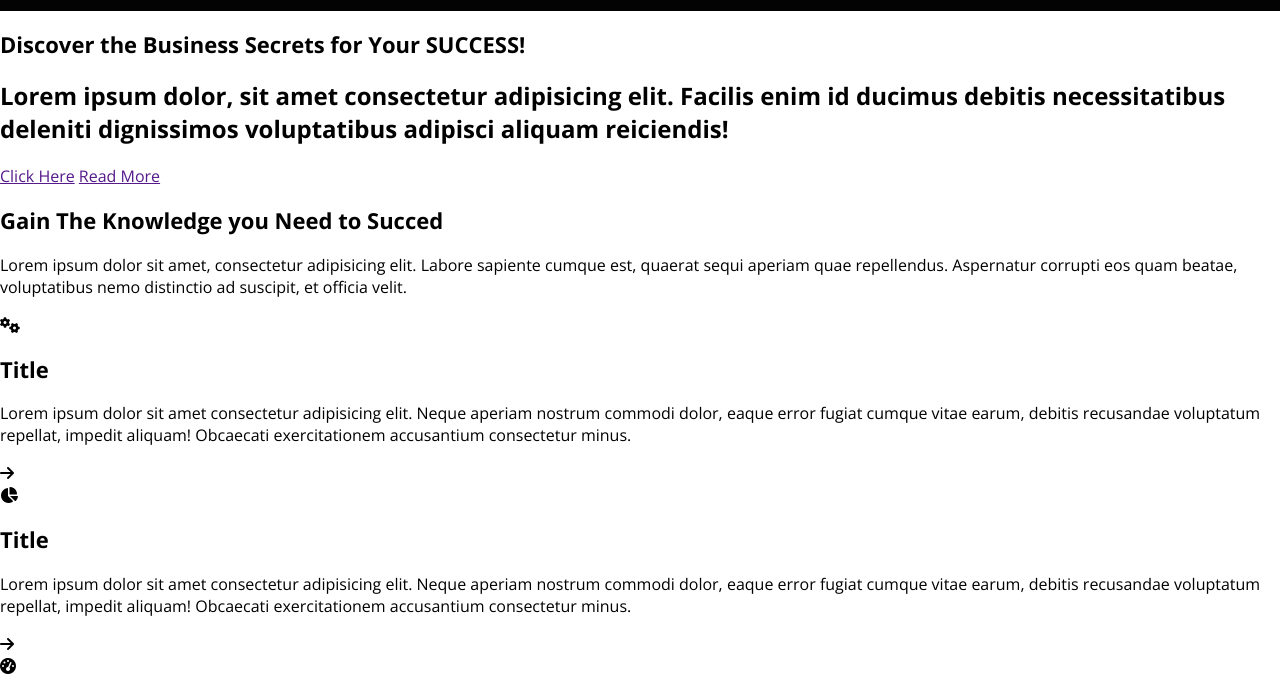
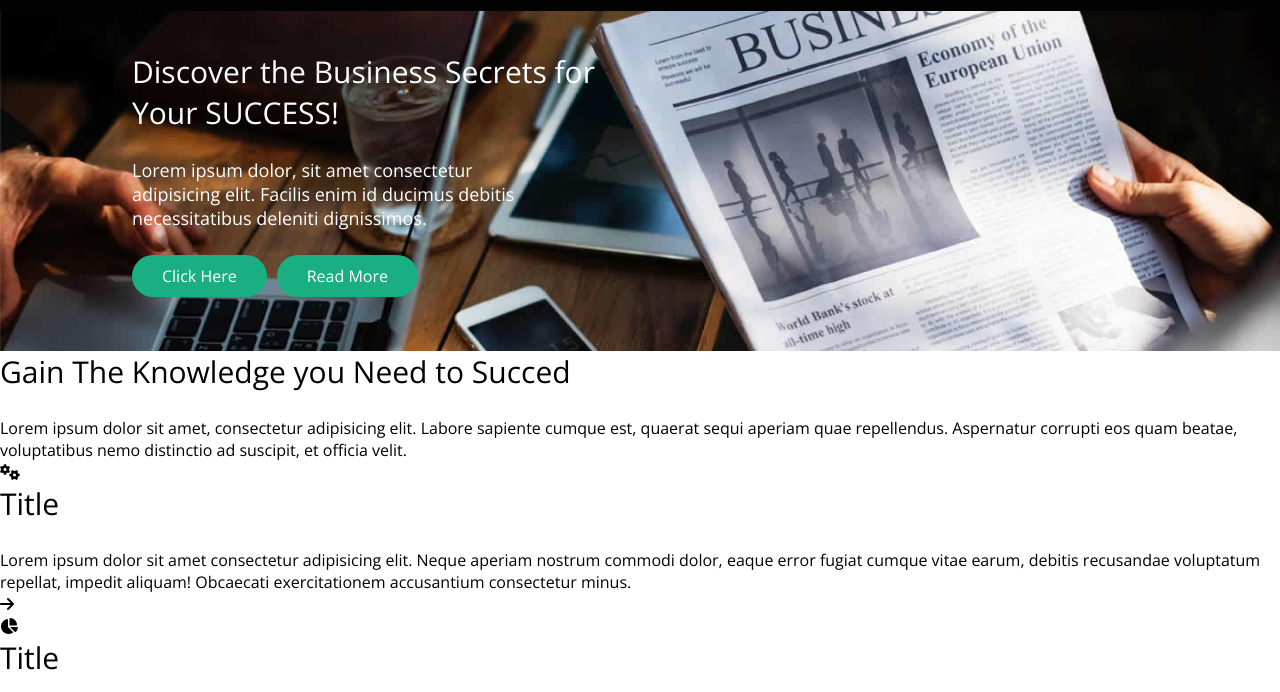
Before and after one commit to hanaheyo/Business, a plain HTML site: page index.html in a window 1280 px wide. Shown: the part 68-760 px from the top of the page. Drawn offline with nearby package versions, Linux system fonts and the light colour scheme.

Commit message:
CSS: Home

```diff
--- a/index.html
+++ b/index.html
@@ -1,12 +1,10 @@
 <!DOCTYPE html>
 <html lang="en">
+
 <head>
   <meta charset="UTF-8" />
   <meta name="viewport" content="width=device-width, initial-scale=1.0" />
-    <script
-      src="https://kit.fontawesome.com/73b133f9f0.js"
-      crossorigin="anonymous"
-    ></script>
+  <script src="https://kit.fontawesome.com/73b133f9f0.js" crossorigin="anonymous"></script>
   <link href="https://fonts.googleapis.com/css2?family=Open+Sans:wght@400;600;700&display=swap" rel="stylesheet" />
   <link rel="stylesheet" href="style.css" />
   <title>Business</title>
@@ -32,20 +30,19 @@
 </nav>
 
 <!-- Home -->
-  <section ids="home">
-    <h1>Discover the Business Secrets for Your SUCCESS!</h1>
+<section id="home">
+  <div class="home">
+    <h1>
+      Discover the Business Secrets for <br> Your SUCCESS!
+    </h1>
     <h2>
-      Lorem ipsum dolor, sit amet consectetur adipisicing elit. Facilis enim id
-      ducimus debitis necessitatibus deleniti dignissimos voluptatibus adipisci
-      aliquam reiciendis!
+      Lorem ipsum dolor, sit amet consectetur <br> adipisicing elit. Facilis enim id
+      ducimus debitis<br> necessitatibus deleniti dignissimos.
     </h2>
     <div class="home__buttons">
-        <a href="" class="click">Click Here</a>
-        <a href="" class="read">Read More</a>
+      <a href="#" class="button">Click Here</a>
+      <a href="#" class="button">Read More</a>
     </div>
-    <div class="dots">
-      <div class="dot"><span></span></div>
-      <div class="dot"><span></span></div>
   </div>
 </section>
 
@@ -389,5 +386,7 @@
     </ul>
   </div>
 </footer>
+
 <body></body>
+
 </html>
--- a/style.css
+++ b/style.css
@@ -7,6 +7,7 @@
   --color-bluegreen: #00a497;
 
   /* Font size */
+  --font-x-large: 30px;
   --font-large: 22px;
   --font-medium: 20px;
   --font-regular: 18px;
@@ -29,12 +30,17 @@
 /* Universial tags */
 * {
   box-sizing: border-box;
+  margin: 0;
+}
+
+html {
+  height: 100%;
 }
 
 body {
   font-family: "Open Sans", sans-serif;
-  margin: 0;
   cursor: default;
+  height: 100%;
 }
 
 ul {
@@ -54,11 +60,25 @@ button {
 
 /* Typography */
 h1 {
-  font-size: var(--font-large);
+  margin-bottom: 25px;
+  font-size: var(--font-x-large);
+  font-weight: var(--weight-semi-bold);
+}
+
+h2 {
+  font-size: var(--font-regular);
+  font-weight: var(--weight-regular);
+  margin-bottom: 25px;
 }
 
 p {
   font-size: var(--font-small);
+}
+
+a {
+  text-decoration: none;
+  color: var(--color-white);
+  background-color: var(--color-green);
 }
 
 /* Navbar */
@@ -85,3 +105,28 @@ p {
   color: var(--color-white);
   font-size: 35px;
 }
+
+/* Home */
+#home {
+  background: url(/images/banner.jpg) center/cover no-repeat;
+  color: var(--color-white);
+  padding-bottom: 54px;
+}
+
+.home {
+  margin: 0px 32px;
+  padding-top: 40px;
+  padding-left: 100px;
+}
+
+.home__buttons {
+  display: flex;
+  justify-content: flex-start;
+}
+
+.home__buttons .button {
+  padding: 10px 30px;
+  margin-right: 10px;
+  font-size: var(--font-small);
+  border-radius: var(--size-border-radius);
+}
```
Lines whose indentation alone changed are shown as unchanged.
